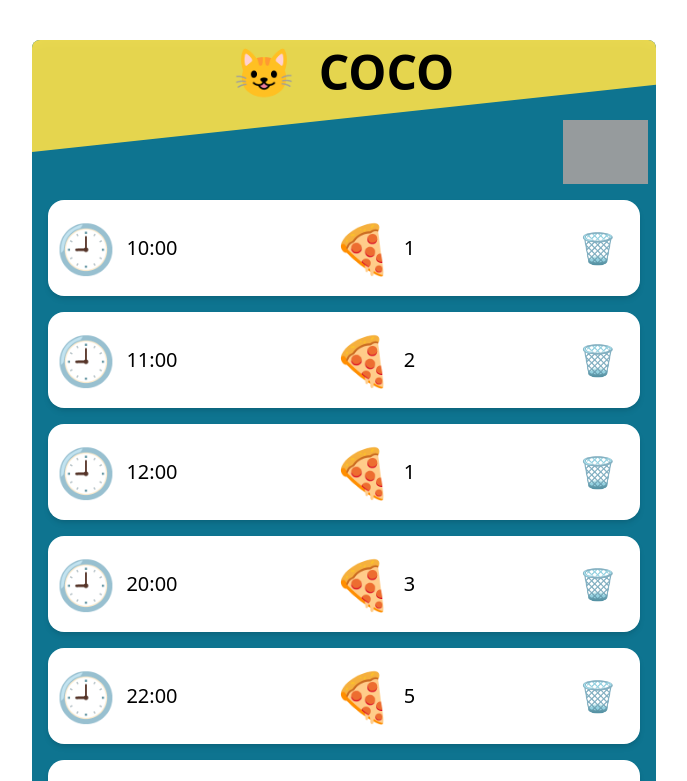
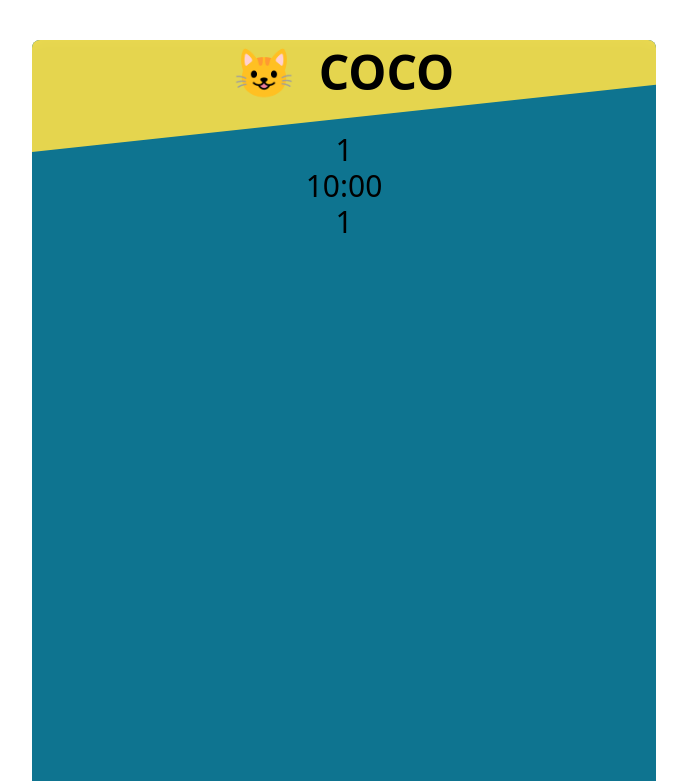
Before and after one commit to javivi02/comederoGatos, a React (Vite) app: page /item/1 in a window 1280 px wide. Shown: the top 781 px of the page, without its empty margins (296-983 px from the left). Built offline with nearby package versions, Linux system fonts and the light colour scheme; grey boxes are pictures that could not be loaded.

Commit message:
Aplicando ruta y uso de Navigate y useparams para recuperar el id a traves de la URL

```diff
--- a/package.json
+++ b/package.json
@@ -10,7 +10,8 @@
   },
   "dependencies": {
     "react": "^18.2.0",
-    "react-dom": "^18.2.0"
+    "react-dom": "^18.2.0",
+    "react-router-dom": "^6.3.0"
   },
   "devDependencies": {
     "@types/react": "^18.0.17",
--- a/src/App.jsx
+++ b/src/App.jsx
@@ -2,13 +2,14 @@ import React from "react";
 import NavBar from "./componentes/navBar.jsx";
 import Insert from "./componentes/insert.jsx";
 import ListItems from "./componentes/listItems.jsx";
+import AppRouters from "./routers/appRouters.jsx";
 
 const App = ({props}) => {
 
     return (
 
         <>
-            <div className={`flex flex-col items-center justify-center`}>
+            {/*<div className={`flex flex-col items-center justify-center`}>
 
                 <main className={`h-full w-full bg-cyan-700 sm:rounded-lg sm:w-[39rem] sm:mt-10`}>
 
@@ -18,7 +19,10 @@ const App = ({props}) => {
 
                 </main>
 
-            </div>
+            </div>*/}
+
+            <AppRouters />
+
         </>
 
     );
--- a/src/componentes/insert.jsx
+++ b/src/componentes/insert.jsx
@@ -13,8 +13,8 @@ const Insert = ({ props }) => {
         <>
             <div className={`relative flex flex-col items-end mx-2 `}>
                 <img onClick={()=> handlerInsert()}
-                     className={`cursor-pointer opacity-95`}
-                    src="src/assets/insert.svg" width='85' height='85' alt=""/>
+                     className={`cursor-pointer`}
+                    src="insert.svg" width='75' height='75' alt=""/>
             </div>
         </>
 
--- a/src/componentes/item.jsx
+++ b/src/componentes/item.jsx
@@ -1,11 +1,16 @@
 import React from "react";
+import {useNavigate} from "react-router-dom";
 
 const Item = ({ item }) => {
+
+    const navigate = useNavigate();
 
     const handlerEditar = (item) => {
 
         console.log(`Editar`)
         console.log(item)
+
+        navigate(`/item/${item.id}`)
 
     }
 
--- /dev/null
+++ b/src/helpers/findItemByID.js
@@ -0,0 +1,5 @@
+import {bbdd} from "../bbdd/bbdd.js";
+
+export const findItemByID = (id) => {
+    return bbdd.find((item) => item.id === id);
+}
--- /dev/null
+++ b/src/routers/appRouters.jsx
@@ -0,0 +1,30 @@
+import React from "react";
+import {BrowserRouter, Route, Routes} from "react-router-dom";
+import Dashboard from "../vista/dashboard.jsx";
+import ItemDetail from "../vista/itemDetail.jsx";
+import NavBar from "../componentes/navBar.jsx";
+
+const AppRouters = ({ props }) => {
+
+    return(
+
+        <>
+
+            <BrowserRouter>
+
+                {/*<NavBar />*/}
+                <Routes>
+                    <Route path="/" element={<Dashboard />} />
+                    <Route path="item/:id" element={<ItemDetail />} />
+
+                </Routes>
+
+            </BrowserRouter>
+
+
+        </>
+
+    );
+}
+
+export default AppRouters;
--- /dev/null
+++ b/src/vista/dashboard.jsx
@@ -0,0 +1,28 @@
+import React from "react";
+import NavBar from "../componentes/navBar.jsx";
+import Insert from "../componentes/insert.jsx";
+import ListItems from "../componentes/listItems.jsx";
+
+const Dashboard = ({ props }) => {
+
+    return(
+
+        <>
+            <div className={`flex flex-col items-center justify-center`}>
+
+                <main className={`h-full w-full bg-cyan-700 sm:rounded-lg sm:w-[39rem] sm:mt-10`}>
+
+                    <NavBar />
+                    <Insert />
+                    <ListItems />
+
+                </main>
+
+            </div>
+
+        </>
+
+    );
+}
+
+export default Dashboard;
--- /dev/null
+++ b/src/vista/itemDetail.jsx
@@ -0,0 +1,35 @@
+import React from "react";
+import {useParams} from "react-router-dom";
+import NavBar from "../componentes/navBar.jsx";
+import {findItemByID} from "../helpers/findItemByID.js";
+
+const ItemDetail = ({ props }) => {
+
+    const {id} = useParams();
+    const item = findItemByID(parseInt(id))
+
+    return(
+
+        <>
+            <div className={`flex flex-col items-center justify-center`}>
+
+                <main className={`h-screen w-full bg-cyan-700 sm:rounded-lg sm:w-[39rem] sm:mt-10`}>
+
+                    <NavBar />
+
+                    <div className={`flex flex-col items-center justify-center mt-3 text-3xl`}>
+                    <div>{item?.id}</div>
+                    <div>{item?.hora}</div>
+                    <div>{item?.porciones}</div>
+                    </div>
+
+                </main>
+
+            </div>
+
+        </>
+
+    );
+}
+
+export default ItemDetail;
--- a/vite.config.js
+++ b/vite.config.js
@@ -3,5 +3,6 @@ import react from '@vitejs/plugin-react'
 
 // https://vitejs.dev/config/
 export default defineConfig({
-  plugins: [react()]
+  plugins: [react()],
+  base: ''
 })
```
Also changed, not shown: public/insert.svg (added), 1 other file (tests, documents, lock files or other folders).
